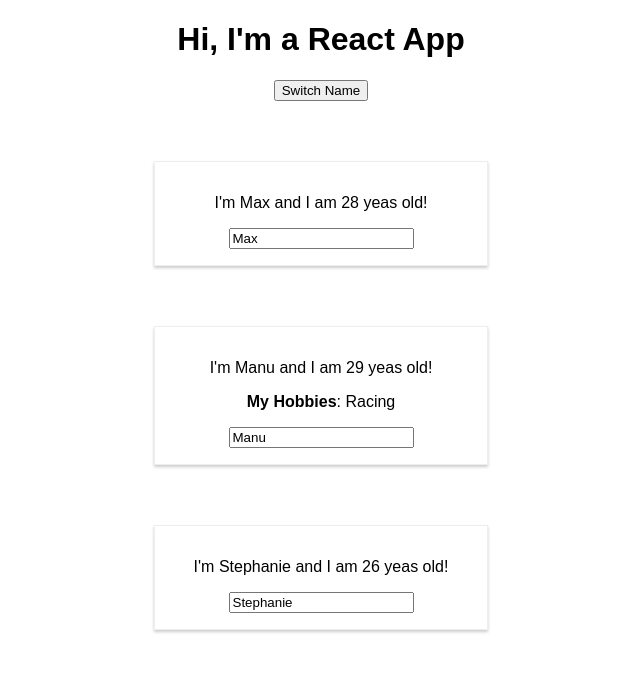
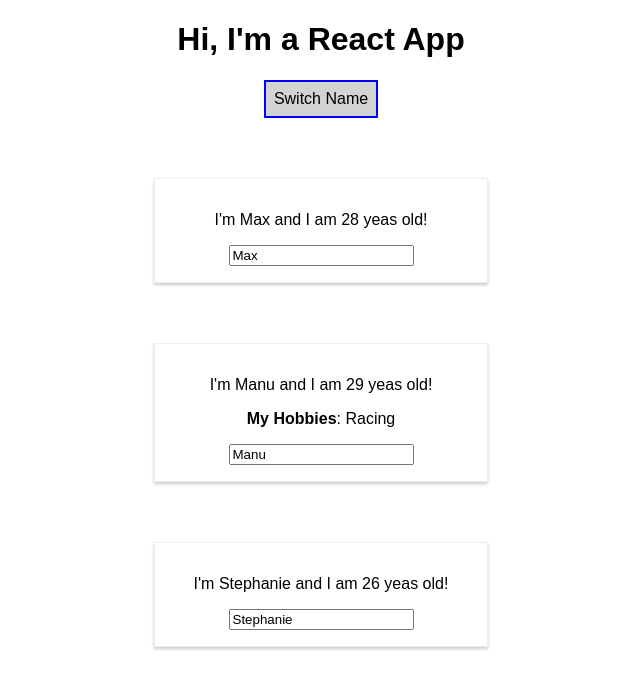
Before and after one commit to rafaelperozin/react-studying, a React (Create React App) app: page / in a window 1280 px wide. Shown: the top 688 px of the page, without its empty margins (319-959 px from the left). Built offline with nearby package versions, Linux system fonts and the light colour scheme.

Commit message:
style inline

```diff
--- a/src/App.js
+++ b/src/App.js
@@ -35,10 +35,20 @@ class App extends Component {
   };
 
   render() {
+    const style = {
+      backgroundColor: 'lightgrey',
+      font: 'inherit',
+      border: '2px solid blue',
+      padding: '8px',
+      cursor: 'pointer'
+    };
+
     return (
       <div className="App">
         <h1>Hi, I'm a React App</h1>
-        <button onClick={() => this.switchNameHandler('Maximiliam')}>Switch Name</button>
+        <button
+          style={style}
+          onClick={() => this.switchNameHandler('Maximiliam')}>Switch Name</button>
         <Person
           name={this.state.persons[0].name}
           age={this.state.persons[0].age} />
```
